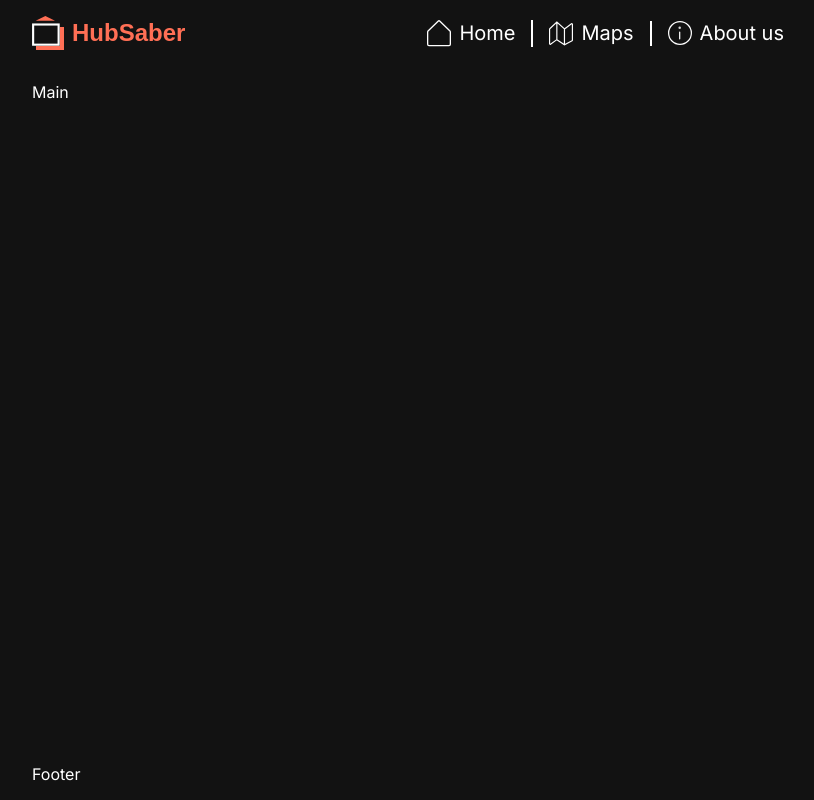
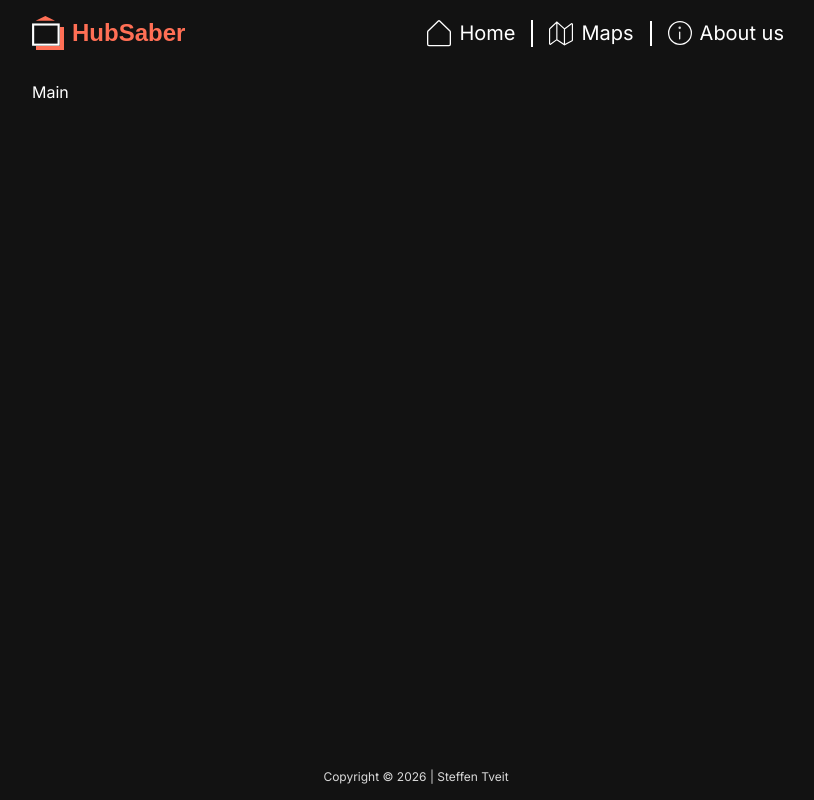
Before and after one commit to StoffenToffen/HubSaber, a Next.js app: page / in a window 1280 px wide. Shown: the whole page, without its empty margins (224-1038 px from the left). Built offline with nearby package versions, Linux system fonts and the light colour scheme; a web font is replaced by a local one.

Commit message:
feat: Finished footer

```diff
--- a/app/globals.css
+++ b/app/globals.css
@@ -167,3 +167,11 @@ button {
     border-color: white;
   }
 }
+
+/* Footer */
+
+.footer-row {
+  color: var(--color-text-dark);
+  text-align: center;
+  font-size: 0.75rem;
+}
--- a/components/Footer.tsx
+++ b/components/Footer.tsx
@@ -1,7 +1,9 @@
 const Footer = () => {
   return (
     <footer>
-      <div className="container">Footer</div>
+      <div className="container footer-row">
+        Copyright © {new Date().getFullYear()} | Steffen Tveit
+      </div>
     </footer>
   );
 };
```
